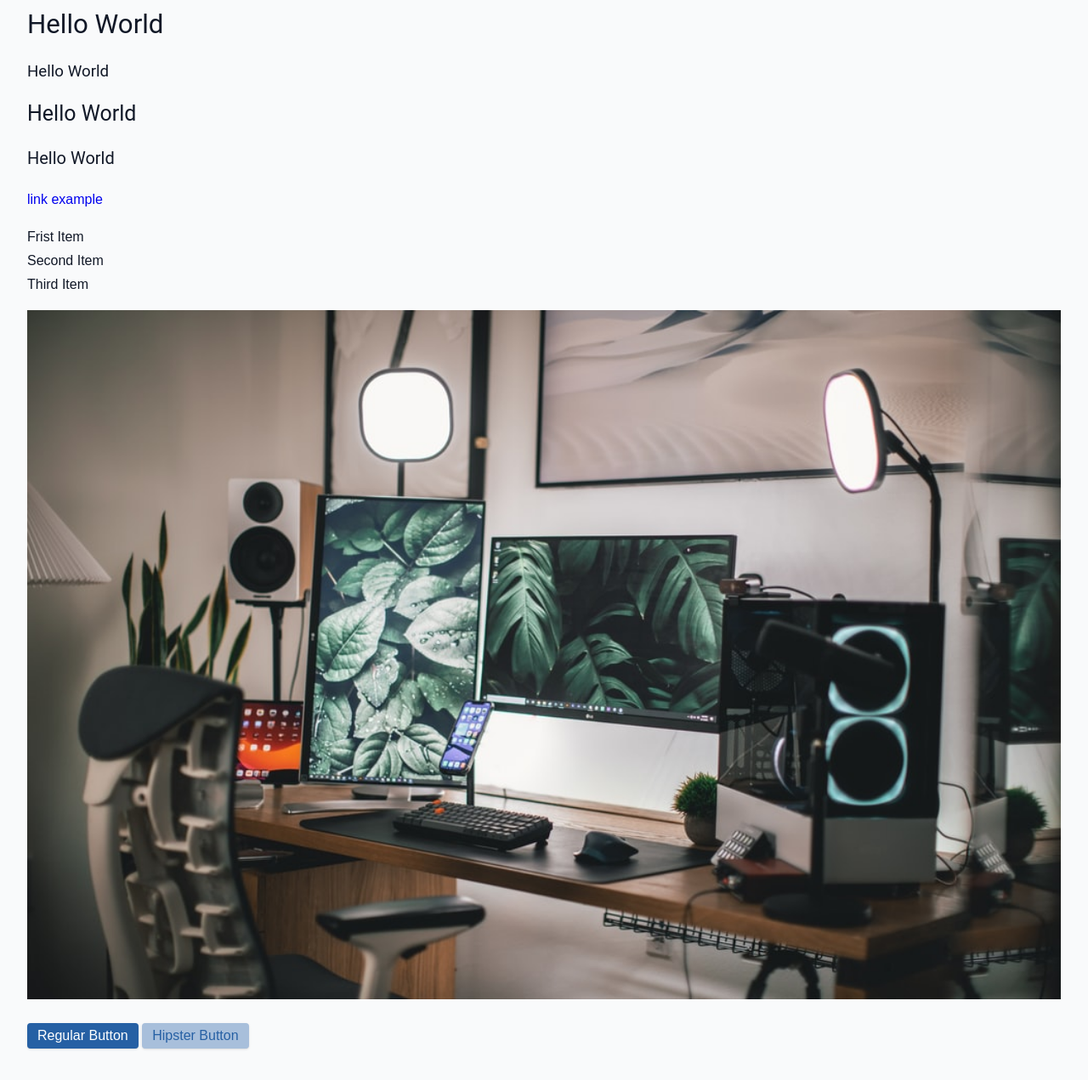
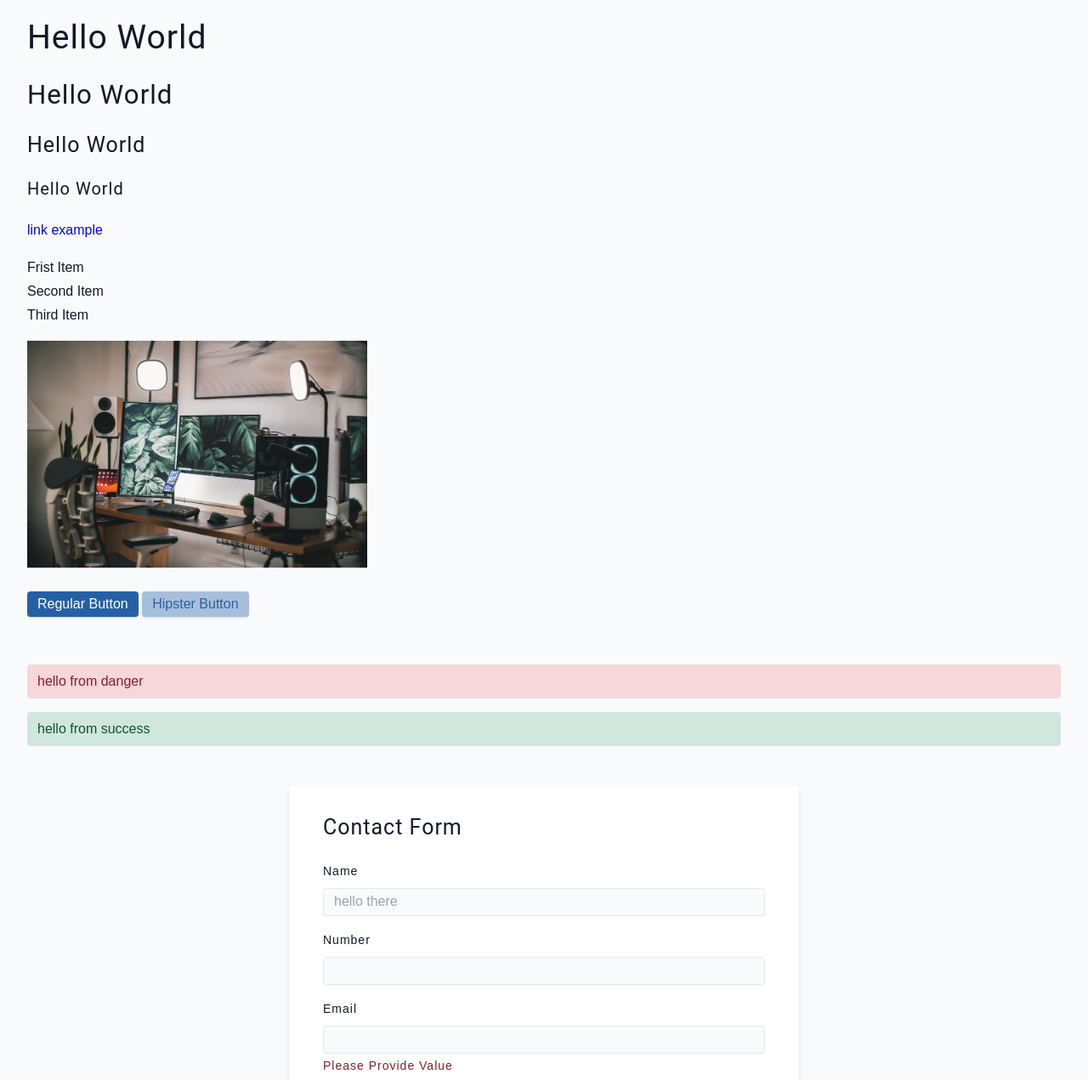
Before and after one commit to FriendsMediaDesign/Tutroial-HTML-CSS-Nuggets---Default-CSS-Starter, a plain HTML site: page index.html in a window 1280 px wide. Shown: the part 417-1688 px from the top of the page at 85% size. Drawn offline with Linux system fonts and the light colour scheme.

Commit message:
Absolute Final Commit

```diff
--- a/index.html
+++ b/index.html
@@ -4,11 +4,19 @@
         <meta charset="UTF-8">
         <meta http-equiv="X-UA-Compatible" content="IE=edge">
         <meta name="viewport" content="width=device-width, initial-scale=1.0">
-        <title>Default Starter</title>
+        <title>Friends Media Design Default Starter</title>
         <!-- normalize -->
         <link rel="stylesheet" href="./normalize.css" />
         <!-- main css -->
         <link rel="stylesheet" href="./main.css" />
+        <style>
+          body {
+            padding: 2rem;
+          }
+          .img {
+            width: 400px;
+          }
+        </style>
     </head>
   <body>
     <h1> Hello World</h1>
--- a/main.css
+++ b/main.css
@@ -1,7 +1,7 @@
 /* TEMP */
-body {
+/*body {
 	padding: 2rem 2rem;
-}
+}*/
 /* TEMP */
 
 *,
@@ -18,6 +18,7 @@ html {
 } /*16px*/
 
 /* Code Addict Added This Syling - See His HTML CSS Nuggetts - Default CSS Starter time mark 16:40 for where he begins to digin to the codeing changes. https://www.youtube.com/watch?v=UDdyGNlQK5w and john-smilga at  https://github.com/john-smilga/default-starter/blob/main/README.md*/
+
 :root {
 	/*colors*/
 	--primary-100: #d4dfed;
@@ -53,7 +54,8 @@ html {
 	/* fonts */
 	--headingFont: "Roboto", sans-serif;
 	--bodyFont: "Libre Franklin", sans-serif;
-	--smallText: 0.7em;
+  --small-text: 0.875rem;
+	--extra-small-text: 0.7em;
 
 	/* rest of the vars */
 	--backgroundColor: var(--grey-50);
@@ -96,7 +98,7 @@ h5 {
 	font-weight: 400;
 	line-height: 1.3;
 	text-transform: capitalize;
-	color: var(--grey-900);
+	letter-spacing: var(--letterSpacing);
 }
 
 h1 {
@@ -105,6 +107,10 @@ h1 {
 }
 
 h2 {
+	font-size: 2.441rem;
+}
+
+h3 {
 	font-size: 1.953rem;
 }
 
@@ -118,7 +124,7 @@ h5 {
 
 small,
 .text_small {
-	font-size: var(--smallText);
+	font-size: var(--small-text);
 }
 
 a {
@@ -199,7 +205,7 @@ ul {
 
 .form-label {
 	display: block;
-	font-size: var(--smallText);
+	font-size: var(--small-text);
 	margin-bottom: 0.5rem;
 	text-transform: capitalize;
 	letter-spacing: var(--letterSpacing);
```
Lines whose indentation alone changed are shown as unchanged.
